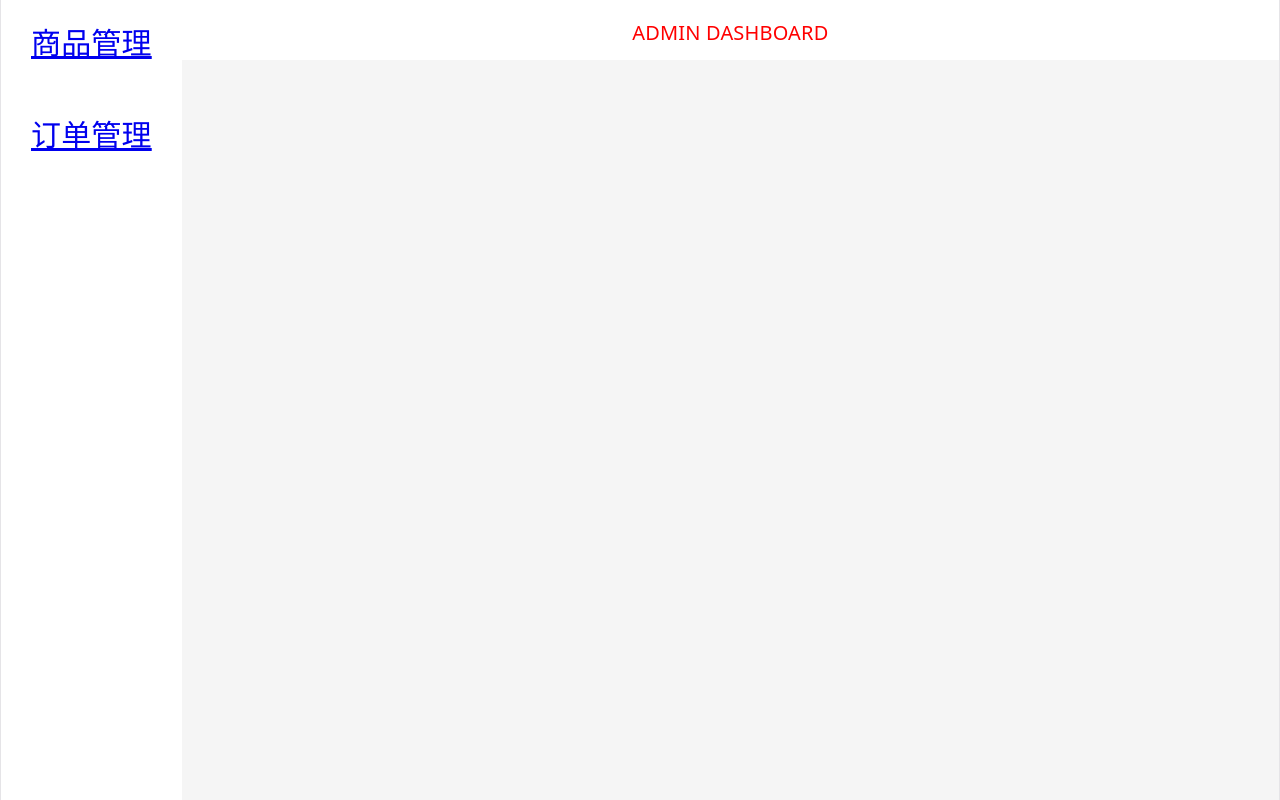
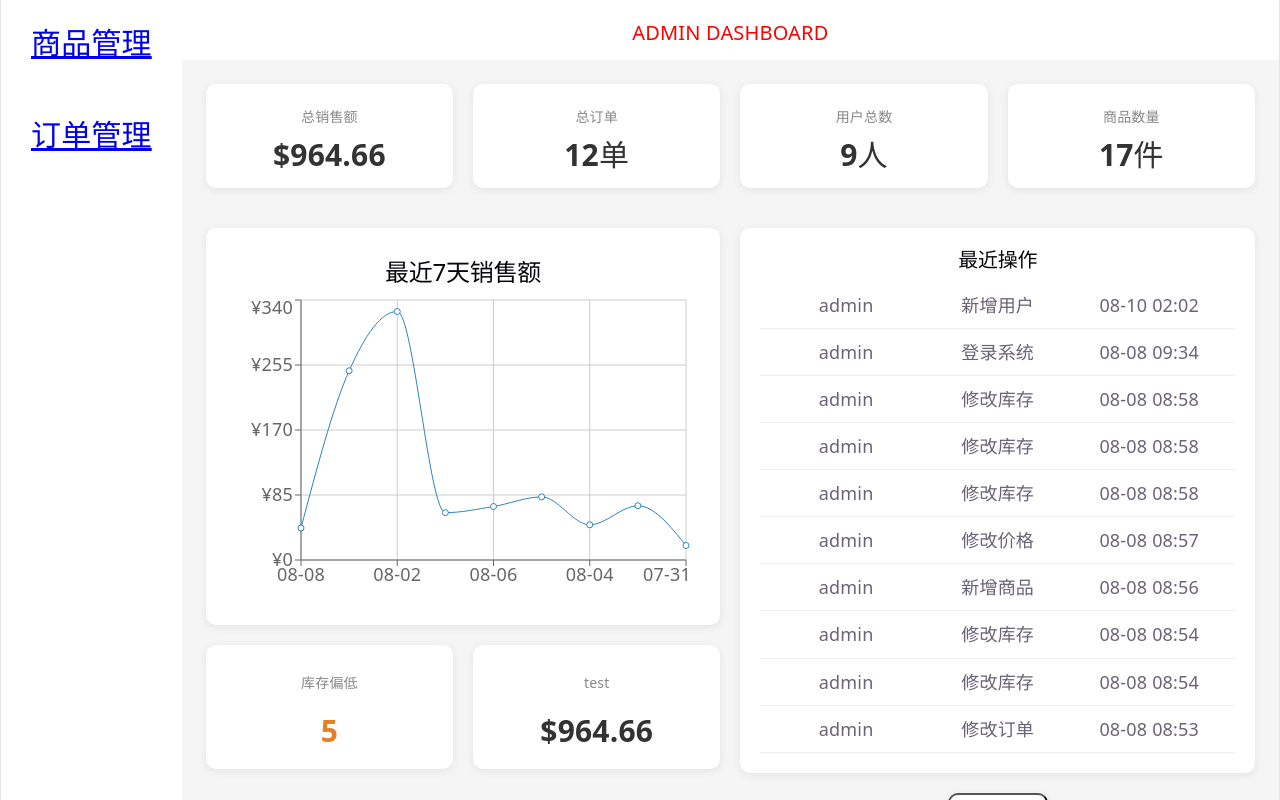
Before and after one commit to R1Kka1/admin-dashboard, a React (Vite) app: page /homepage in a window 1280 px wide. Built offline with nearby package versions, Linux system fonts and the light colour scheme; data requests are answered from the project's data file; sample sign-in values are in the browser's storage.

Commit message:
Created the homepage 创建homgpage主页

```diff
--- a/db.json
+++ b/db.json
@@ -846,6 +846,14 @@
       "username": "jersc",
       "password": "dsaddd",
       "email": "ssssssssss",
+      "role": "普通用户",
+      "status": "正常"
+    },
+    {
+      "id": "UYdYFRP25-8",
+      "username": "111111111",
+      "password": "1111111111",
+      "email": "11111111111111",
       "role": "普通用户",
       "status": "正常"
     }
@@ -1780,6 +1788,22 @@
       "detail": "库存：33 -> 库存：34",
       "createdAt": "2026-08-08T08:58:22.937Z",
       "id": "sh3X8x6oWck"
+    },
+    {
+      "operator": "admin",
+      "action": "登录系统",
+      "target": "-",
+      "detail": "管理员登录后台",
+      "createdAt": "2026-08-08T09:34:30.024Z",
+      "id": "MNvVjwp9Z7A"
+    },
+    {
+      "operator": "admin",
+      "action": "新增用户",
+      "target": "111111111",
+      "detail": "角色：普通用户",
+      "createdAt": "2026-08-10T02:02:47.958Z",
+      "id": "eHuehIL-iP4"
     }
   ],
   "$schema": "./node_modules/json-server/schema.json"
--- a/src/App.jsx
+++ b/src/App.jsx
@@ -9,6 +9,7 @@ import { Data } from './pages/Data'
 import { PrivateRoute } from './components/PrivateRoute'
 import { OperationLog } from './pages/OperationLog'
 import { RoleRoute } from './components/RoleRoute'
+import { HomePage } from './pages/HomePage'
 
 function App() {
 
@@ -21,6 +22,7 @@ function App() {
           <Layout />
         </PrivateRoute>
       }>
+        <Route index element={<HomePage />} />
         <Route path="products" element={<Products />} />
         <Route path="orders" element={<Orders />} />
         <Route path="users" element={
--- a/src/pages/HomePage.css
+++ b/src/pages/HomePage.css
@@ -0,0 +1,99 @@
+.homepage-sales-cards{
+    display: grid;
+    grid-template-columns: repeat(4, 1fr);
+    gap: 20px;
+}
+.homepage-sales-card{
+    background: #fff;
+    border-radius: 10px;
+    padding: 20px;
+    box-shadow: 0 2px 8px rgba(0,0,0,0.08);
+}
+.homepage-bottom{
+    display: flex;
+    gap: 20px;
+}
+.homepage-sales-chartCard{
+    width: 50%;
+    margin-top: 40px;
+    display: flex;
+    flex-direction: column;
+    gap: 20px;
+}
+.homepage-sales-chartCard-sevenSales{
+    background: #fff;
+    border-radius: 10px;
+    padding: 30px;
+    box-shadow: 0 2px 8px rgba(0, 0, 0, 0.08);
+}
+
+
+.homepage-warningcards{
+    display: flex;
+    gap: 20px;
+    width: 100%;
+}
+.homepage-warning-card{
+    flex: 1;
+    background: #fff;
+    border-radius: 10px;
+    padding: 25px;
+    box-shadow: 0 2px 8px rgba(0, 0, 0, 0.08);
+    display: flex;
+    flex-direction: column;
+    gap: 10px;
+}
+.homepage-warning-card:first-child .number {
+    color: #e67e22;
+}
+
+
+.homepage-logsCardAndBtns{
+    display: flex;
+    flex-direction: column;
+    width: 50%;
+    gap: 20px;
+}
+.homepage-10logs-card-title {
+    margin-bottom: 10px;
+}
+.homepage-10logs-card-title h2 {
+    margin: 0;
+    font-size: 20px;
+}
+.homepage-10logs-card{
+    margin-top: 40px;
+    background: #fff;
+    border-radius: 10px;
+    padding: 20px;
+    box-shadow: 0 2px 8px rgba(0, 0, 0, 0.08);
+}
+.homepage-eachLog-info {
+    padding: 10px 10px;
+    border-bottom: 1px solid #eee;
+}
+.homepage-eachLog-details {
+    display: flex;
+    align-items: center;
+    width: 100%;
+}
+.homepage-eachLog-details > div {
+    flex: 1;
+}
+/* 鼠标悬停 */
+.homepage-eachLog-info:hover {
+    background-color: #f8f9fa;
+}
+
+.homepage-addUser-btn button{
+    width: 100px;
+    height: 50px;
+    padding: 4px;
+    background: #fff;
+    border-radius: 10px;
+
+    box-shadow: 0 2px 8px rgba(0, 0, 0, 0.08);
+}
+.homepage-addUser-btn button:hover{
+    background-color: #acadad;
+}
--- a/src/pages/HomePage.jsx
+++ b/src/pages/HomePage.jsx
@@ -1,6 +1,71 @@
+import { Loading } from "../components/Loading";
+import { useUsers } from "../hooks/useUsers";
+import { calculateTotalSales, calculateTotalQuantity } from "../untils/statistics";
+import { formatCurrency } from "../untils/money";
+import { useOrders } from "../hooks/useOrders";
+import { useProducts } from '../hooks/useProducts';
+import { useLogs } from "../hooks/useLogs";
+import {
+    LineChart,
+    Line,
+    XAxis,
+    YAxis,
+    CartesianGrid,
+    Tooltip, ResponsiveContainer
+} from "recharts";
+import dayjs from "dayjs";
+import "./HomePage.css";
+import { AddUser } from "../components/AddUser";
+import { useState } from "react";
+import { Toast } from "../components/Toast.jsx";
+
+export function HomePage() {
+    const [toast,setToast] = useState("");
+    const [showAddUserModal,setShowAddUserModal] = useState(false);
+    const { users, loading: usersLoading,loadUsers } = useUsers();
+    const { orders, loading: ordersLoading } = useOrders();
+    const { logs, loading: logsLoading } = useLogs();
+    const totalSales = calculateTotalSales(orders);
+    const totalQuantity = calculateTotalQuantity(orders);
+    const { products, loading: productsLoading } = useProducts();
+
+    function showToast(message){
+
+        setToast(message);
+
+        setTimeout(()=>{
+            setToast("");
+        },2000);
+
+    }
 
 
-export function HomePage(){
+    if (ordersLoading || usersLoading || productsLoading || logsLoading) {
+        return <Loading />
+    }
+
+    const salesMap = {};
+    orders.forEach((order) => {
+        const day = dayjs(order.createdAt).format("MM-DD");
+        if (!salesMap[day]) {
+            salesMap[day] = 0;
+        }
+        salesMap[day] += order.totalCostCents;
+    })
+    const sevenSales = Object.entries(salesMap).map(([day, sales]) => ({
+        day,
+        sales
+    }));
+    const warningProducts = products.filter((product) => {
+        return product.stock < 10;
+    });
+    const recentLogs = [...logs]
+        .sort((a, b) => {
+            return new Date(b.createdAt) - new Date(a.createdAt);
+        }).slice(0, 10);
+
+
+
     return (
         <div className="Homepage">
             <div className="homepage-sales-cards">
@@ -9,12 +74,99 @@ export function HomePage(){
                     <div className="number">{formatCurrency(totalSales)}</div>
                 </div>
                 <div className="homepage-sales-card">
-
+                    <div className="title">总订单</div>
+                    <div className="number">{orders.length}单</div>
                 </div>
                 <div className="homepage-sales-card">
-
+                    <div className="title">用户总数</div>
+                    <div className="number">{users.length}人</div>
+                </div>
+                <div className="homepage-sales-card">
+                    <div className="title">商品数量</div>
+                    <div className="number">{totalQuantity}件</div>
                 </div>
             </div>
+
+            <div className="homepage-bottom">
+                <div className="homepage-sales-chartCard">
+                    <div className='homepage-sales-chartCard-sevenSales'>
+                        <h2>最近7天销售额</h2>
+                        <ResponsiveContainer width="100%" height={300}>
+                            <LineChart data={sevenSales}>
+                                <XAxis dataKey="day" />
+                                <YAxis
+                                    tickFormatter={(value) => {
+                                        return `¥${value / 100}`;
+                                    }}
+                                />
+
+                                <Tooltip
+                                    formatter={(value) => {
+                                        return formatCurrency(value);
+                                    }}
+                                />
+                                <CartesianGrid />
+                                <Line type="monotone" dataKey="sales" />
+                            </LineChart>
+                        </ResponsiveContainer>
+                    </div>
+
+                    <div className="homepage-warningcards">
+                        <div className="homepage-warning-card">
+                            <div className="title">库存偏低</div>
+                            <div className="number">{warningProducts.length}</div>
+                        </div>
+                        <div className="homepage-warning-card">
+                            <div className="title">test</div>
+                            <div className="number">{formatCurrency(totalSales)}</div>
+                        </div>
+                    </div>
+                </div>
+                <div className="homepage-logsCardAndBtns">
+                    <div className="homepage-10logs-card">
+                        <div className="homepage-10logs-card-title"><h2>最近操作</h2></div>
+                        <div className="homepage-10logs-card-info">
+                            {recentLogs.map((log) => {
+                                return (
+                                    <div className="homepage-eachLog-info" key={log.id}>
+                                        <div className="homepage-eachLog-details">
+                                            <div className="homepage-eacgLog-user">
+                                                {log.operator}
+                                            </div>
+
+                                            <div className="homepage-eachLog-action">
+                                                {log.action}
+                                            </div>
+                                             <div className="homepage-eachLog-time">
+                                            {dayjs(log.createdAt).format("MM-DD HH:mm")}
+                                            </div>
+                                        </div>
+                                    </div>
+                                );
+                            })}
+                        </div>
+
+                    </div>
+
+                    <div className="homepage-addUser-btn">
+                        <button onClick={ () => setShowAddUserModal(true)}>
+                            添加新用户
+                        </button>
+                        </div>
+                </div>
+            </div>
+            {
+                showAddUserModal&&<AddUser
+                close={() => {setShowAddUserModal(false)}}
+                users={users}
+                loadUsers={loadUsers}
+                showToast={showToast}
+                />
+            }
+            {
+                toast &&
+                <Toast message={toast}/>
+            }
         </div>
     );
 }
--- a/src/pages/Login.jsx
+++ b/src/pages/Login.jsx
@@ -31,10 +31,7 @@ export function Login() {
                 target: "-",
                 detail: "管理员登录后台"
             });
-            console.log("准备跳转");
             navigate("/homepage");
-
-            console.log("跳转执行完成");
         } else {
             alert("登录失败");
         }
```
